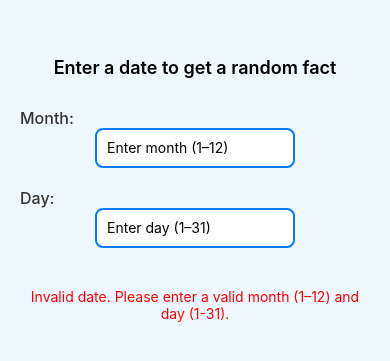
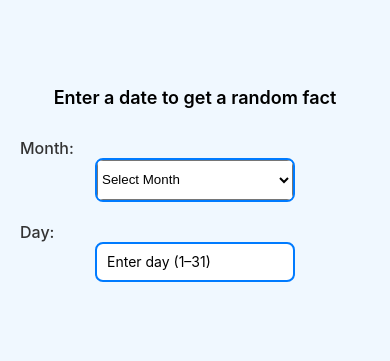
Before and after one commit to MatthewBowron/MobileDev_Assignment-3, a React Native app: screen / in a window 390 px wide. Shown: the part 233-594 px from the top of the page. Built offline with nearby package versions, Linux system fonts and the light colour scheme.

Commit message:
added a dropdown menu for month

```diff
--- a/App.tsx
+++ b/App.tsx
@@ -11,45 +11,58 @@ import {
 } from 'react-native';
 import DateFact from './components/dateFact';
 import { useState } from 'react';
-
+import { Picker } from '@react-native-picker/picker'; // 🆕 Picker added
 
 export default function App() {
-  const [month, setMonth] = useState(0);
-  const [day, setDay] = useState(0);
+  const [month, setMonth] = useState('');
+  const [day, setDay] = useState('');
 
   return (
-    // Using KeyboardAvoidingView to handle keyboard appearance
-    // and TouchableWithoutFeedback to dismiss the keyboard when tapping outside inputs
     <KeyboardAvoidingView
       style={{ flex: 1 }}
       behavior={Platform.OS === 'ios' ? 'padding' : undefined}
     >
-      {/* Dismissing keyboard when tapping outside the input fields */}
-      {/* This is useful for better user experience on mobile devices */}
       <TouchableWithoutFeedback onPress={Keyboard.dismiss}>
         <View style={styles.container}>
           <Text style={styles.title}>Enter a date to get a random fact</Text>
 
+          {/* created a dropdown menu for month */}
+          <Text style={styles.label}>Month:</Text>
+          <View style={styles.pickerWrapper}>
+            <Picker
+              selectedValue={month}
+              onValueChange={(value) => setMonth(value)}
+              style={styles.picker}
+            >
+              <Picker.Item label="Select Month" value="" />
+              <Picker.Item label="January" value="1" />
+              <Picker.Item label="February" value="2" />
+              <Picker.Item label="March" value="3" />
+              <Picker.Item label="April" value="4" />
+              <Picker.Item label="May" value="5" />
+              <Picker.Item label="June" value="6" />
+              <Picker.Item label="July" value="7" />
+              <Picker.Item label="August" value="8" />
+              <Picker.Item label="September" value="9" />
+              <Picker.Item label="October" value="10" />
+              <Picker.Item label="November" value="11" />
+              <Picker.Item label="December" value="12" />
+            </Picker>
+          </View>
 
-          <Text style={styles.label}>Month:</Text>
-          <TextInput
-            style={styles.inputWhite}
-            placeholder="Enter month (1–12)"
-            keyboardType="number-pad"
-            onChangeText={(text) => setMonth(parseInt(text) || 0)}
-          />
-
-
+          {/* Day Input */}
           <Text style={styles.label}>Day:</Text>
           <TextInput
             style={styles.inputWhite}
             placeholder="Enter day (1–31)"
             keyboardType="number-pad"
-            onChangeText={(text) => setDay(parseInt(text) || 0)}
+            onChangeText={(text) => setDay(text)}
           />
 
-
-          <DateFact month={month} day={day} />
+          {/* Render fact only if both values are set */}
+          {month && day ? (
+            <DateFact month={parseInt(month)} day={parseInt(day)} />
+          ) : null}
         </View>
       </TouchableWithoutFeedback>
     </KeyboardAvoidingView>
@@ -86,4 +99,17 @@ const styles = StyleSheet.create({
     paddingHorizontal: 10,
     marginBottom: 10,
   },
+  pickerWrapper: {
+    width: 200,
+    backgroundColor: '#fff',
+    borderColor: '#007BFF',
+    borderWidth: 2,
+    borderRadius: 8,
+    marginBottom: 10,
+    overflow: 'hidden',
+  },
+  picker: {
+    width: '100%',
+    height: 40,
+  },
 });
--- a/package.json
+++ b/package.json
@@ -12,7 +12,11 @@
     "expo": "~53.0.13",
     "expo-status-bar": "~2.2.3",
     "react": "19.0.0",
-    "react-native": "0.79.4"
+    "react-native": "0.79.4",
+    "react-dom": "19.0.0",
+    "react-native-web": "^0.20.0",
+    "@expo/metro-runtime": "~5.0.4",
+    "@react-native-picker/picker": "2.11.1"
   },
   "devDependencies": {
     "@babel/core": "^7.25.2",
```
Also changed, not shown: 1 other file (tests, documents, lock files or other folders).
